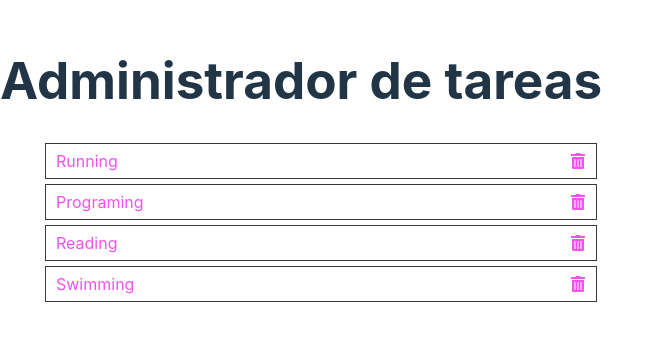
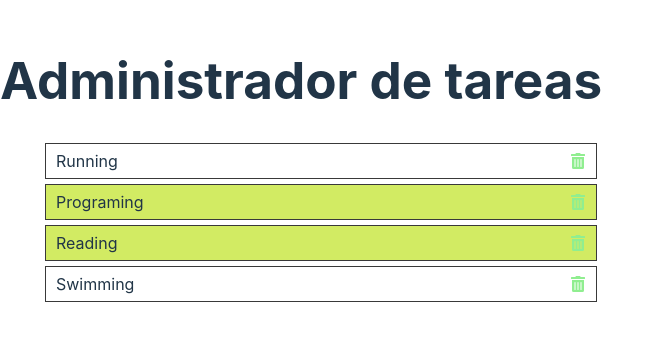
Before and after one commit to SofiaRubiano10/Practica-React, a React (Vite) app: page / in a window 1280 px wide. Shown: the part 232-572 px from the top of the page, without its empty margins (0-663 px from the left). Built offline with nearby package versions, Linux system fonts and the light colour scheme.

Commit message:
Asignar clase CSS de forma programática

```diff
--- a/src/App.jsx
+++ b/src/App.jsx
@@ -10,10 +10,10 @@ import "./styles/style.scss"
 function App() {
   //estado del componente: inmutable
   const [tareas, setTareas] = useState([
-    {id:1, titulo: "Running"},
-    {id:2, titulo: "Programing"},
-    {id:3, titulo: "Reading"},
-    {id:4, titulo: "Swimming"},
+    {id:1, titulo: "Running", terminada: false},
+    {id:2, titulo: "Programing", terminada: true},
+    {id:3, titulo: "Reading", terminada: true},
+    {id:4, titulo: "Swimming", terminada: false},
   ]);
 
   const eliminarTarea = (id) =>{
--- a/src/components/Tarea.jsx
+++ b/src/components/Tarea.jsx
@@ -2,11 +2,10 @@ import PropTypes from "prop-types";
 import {FaTrashAlt} from 'react-icons/fa';
 
 const Tarea = ({tarea, onDelete}) => {
-
-
   return (
-    <li className="tarea">{tarea.titulo}
-      <FaTrashAlt onClick={() => onDelete(tarea.id)}/>
+    <li className={tarea.terminada ? "terminada" : ""}>
+      {tarea.titulo}
+      <FaTrashAlt className="icono" onClick={() => onDelete(tarea.id)}/>
     </li>
   )
 }
--- a/src/styles/style.scss
+++ b/src/styles/style.scss
@@ -7,7 +7,19 @@ ul.tareas{
         margin: 5px;
         display: flex;
         justify-content: space-between;
-        align-items: center
+        align-items: center;
+
+        .icono{
+            color: lightgreen;
+            font-size: 0.8 rem;
+            cursor: pointer;
+
+            &:hover{
+                color: #63eb63;
+            }
+        }
     };
-
+    .terminada{
+        background-color: #d2eb63;
+    }
 }
```
